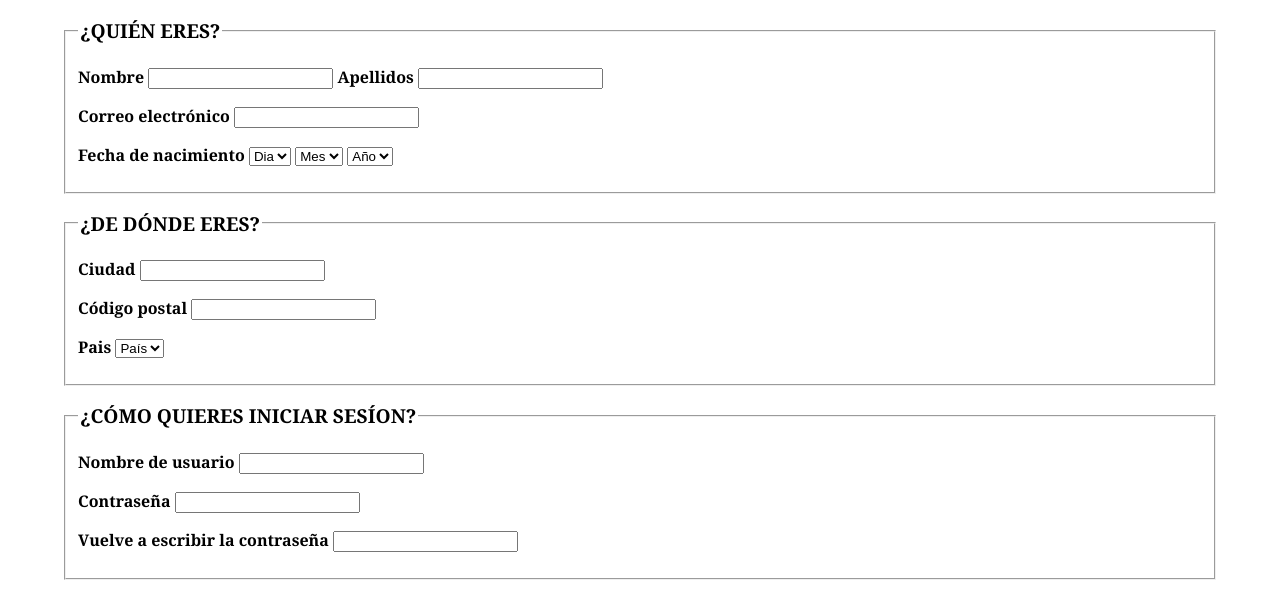
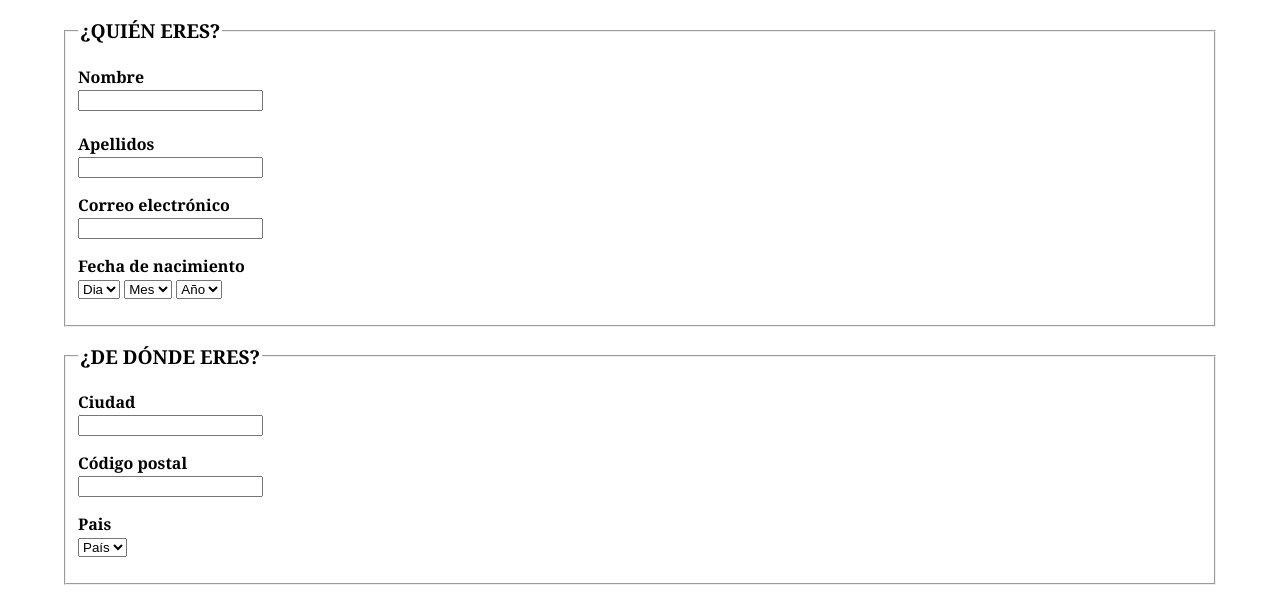
Before and after one commit to LeoCofre/Curso-Desarrollo-Web-GDSC, a plain HTML site: page Index.html in a window 1280 px wide. Shown: the part 150-743 px from the top of the page. Drawn offline with Linux system fonts and the light colour scheme.

Commit message:
formulario de registro

```diff
--- a/Index.html
+++ b/Index.html
@@ -64,19 +64,19 @@
     <fieldset>
       <legend>¿Quién eres?</legend>
         <p>
-          <label for="nombre">Nombre</label>
-          <input type="text" name="nombre" id="nombre"/>
-          <label for="apellidos">Apellidos</label>
+          <label for="nombre">Nombre</label> <br>
+          <input type="text" name="nombre" id="nombre"/> <br> <br>
+          <label for="apellidos">Apellidos</label><br>
           <input type="text" name="apellidos" id="apellidos"/>
         </p>
 
         <p>
-          <label for="nombre">Correo electrónico</label>
+          <label for="nombre">Correo electrónico</label> <br>
           <input type="text" name="correo" id="correo"/>
         </p>
 
         <p>
-          <label for="dia">Fecha de nacimiento</label>
+          <label for="dia">Fecha de nacimiento</label> <br>
           <select name="dia" id="dia">
             <option>Dia</option>
           </select>
@@ -95,17 +95,17 @@
     <fieldset>
       <legend>¿De dónde eres?</legend>
     <p>
-      <label for="cuidad">Ciudad</label>
+      <label for="cuidad">Ciudad</label> <br>
       <input type="text" name="cuidad" id="cuidad"/>
     </p>
 
     <p>
-      <label for="cp">Código postal</label>
+      <label for="cp">Código postal</label> <br>
       <input type="text" name="cp" id="cp" />
       </p>
 
     <p>
-      <label for="pais">Pais</label>
+      <label for="pais">Pais</label> <br>
       <select name="pais" id="pais">
        <option>País</option>
       </select>
@@ -117,17 +117,17 @@
     <fieldset>
      <legend>¿Cómo quieres iniciar sesíon?</legend>
      <p>
-      <label for="nomusu">Nombre de usuario</label>
+      <label for="nomusu">Nombre de usuario</label> <br>
       <input type="text" name="nomusu" id="nomusu"/>
      </p>
 
      <p>
-      <label for="contraseña">Contraseña</label>
+      <label for="contraseña">Contraseña</label> <br>
       <input type="password" name="contraseña" id="contraseña"/>
      </p>
 
      <p>
-      <label for="repcontraseña">Vuelve a escribir la contraseña</label>
+      <label for="repcontraseña">Vuelve a escribir la contraseña</label> <br>
       <input type="password" name="repcontraseña" id="repcontraseña"/>
      </p>
 
```
